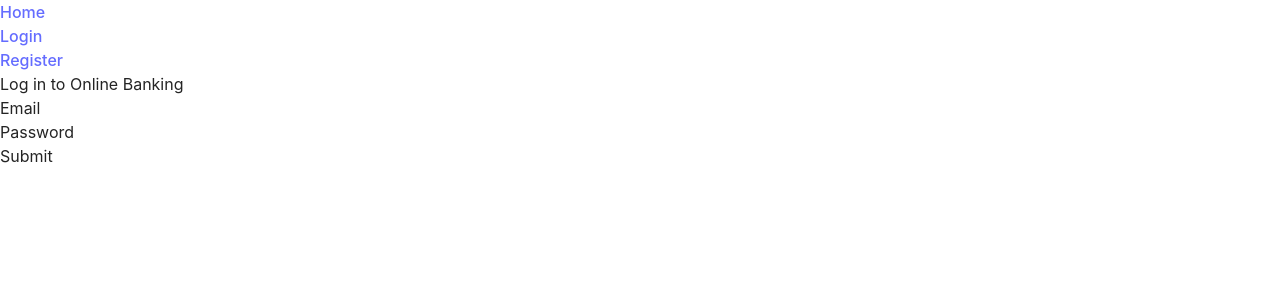
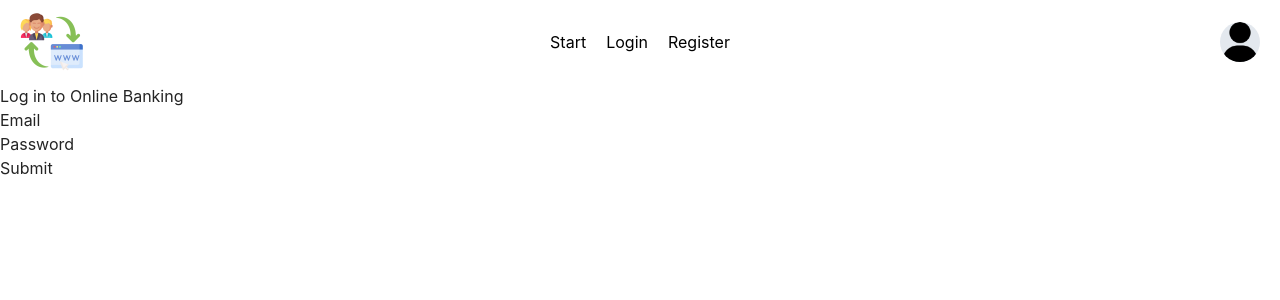
Before and after one commit to MikolekN/User-Behavior-Driven-Interface, a React (Vite) app in the folder frontend/: page /login in a window 1280 px wide. Shown: the top 300 px of the page. Built offline with nearby package versions, Linux system fonts and the light colour scheme.

Commit message:
Initial main menu code

```diff
--- /dev/null
+++ b/frontend/src/components/Layout/Dropdown/Dropdown.css
@@ -0,0 +1,55 @@
+.nav-item {
+    position: relative;
+}
+
+.nav-link {
+    cursor: pointer;
+    transition: font-weight 0.2s ease;
+}
+
+.nav-link.active {
+    font-weight: bold;
+}
+
+.nav-link:hover {
+    font-weight: bold;
+}
+
+.dropdown {
+    display: block;
+    white-space: nowrap;
+    position: absolute;
+    top: 100%;
+    left: 50%;
+    transform: translateX(-50%);
+    background-color: white;
+    box-shadow: 0px 8px 16px rgba(0, 0, 0, 0.2);
+    z-index: 1;
+    padding: 10px 0;
+    max-width: max-content;
+}
+
+.dropdown li {
+    display: block;
+    list-style: none;
+    cursor: pointer;
+    text-align: center;
+    margin: 0;
+}
+
+.dropdown li a {
+    padding: 8px 16px;
+    text-decoration: none;
+    color: black;
+    display: block;
+    transition: font-weight 0.2s ease;
+}
+
+.dropdown li:hover {
+    background-color: #f0f0f0;
+    font-weight: bold;
+}
+
+.dropdown li a:hover {
+    background-color: #f1f1f1;
+}
--- /dev/null
+++ b/frontend/src/components/Layout/Dropdown/Dropdown.tsx
@@ -0,0 +1,39 @@
+import React from 'react';
+import { Link } from 'react-router-dom';
+import './Dropdown.css';
+
+interface DropdownProps {
+  title: string;
+  options: { label: string; path: string }[];
+  isOpen: boolean;
+  isPersistent: boolean;
+  onToggle: () => void;
+  onHover: () => void;
+  onMouseLeave: () => void;
+}
+
+const Dropdown: React.FC<DropdownProps> = ({ title, options, isOpen, isPersistent, onToggle, onHover, onMouseLeave }) => {
+  return (
+    <li
+      className="nav-item"
+      onMouseEnter={onHover}
+      onMouseLeave={onMouseLeave}
+      onClick={onToggle}
+    >
+      <span className={`nav-link ${isPersistent ? 'active' : ''}`}>
+        {title}
+      </span>
+      {isOpen && (
+        <ul className="dropdown">
+          {options.map((option) => (
+            <li key={option.label}>
+              <Link to={option.path}>{option.label}</Link>
+            </li>
+          ))}
+        </ul>
+      )}
+    </li>
+  );
+};
+
+export default Dropdown;
--- /dev/null
+++ b/frontend/src/components/Layout/Layout.css
@@ -0,0 +1,42 @@
+.header {
+    display: flex;
+    justify-content: space-between;
+    align-items: center;
+    padding: 10px 20px;
+    position: relative;
+}
+
+.nav {
+    display: flex;
+    align-items: center;
+    position: absolute;
+    left: 50%;
+    transform: translateX(-50%);
+}
+
+.nav-list {
+    display: flex;
+    align-items: center;
+    list-style: none;
+}
+
+.nav-list li {
+    margin-right: 20px;
+    display: flex;
+    align-items: center;
+}
+
+.nav-list li:last-child {
+    margin-right: 0;
+}
+
+.nav-list a {
+    text-decoration: none;
+    color: black;
+    font-weight: normal;
+    transition: font-weight 0.2s ease;
+}
+
+.nav-list a:hover {
+    font-weight: bold;
+}
--- a/frontend/src/components/Layout/Layout.tsx
+++ b/frontend/src/components/Layout/Layout.tsx
@@ -1,5 +1,9 @@
-import React from 'react';
+import React, { useState } from 'react';
 import { Link } from 'react-router-dom';
+import './Layout.css';
+import Logo from './Logo/Logo.tsx';
+import Profile from './Profile/Profile.tsx';
+import Dropdown from './Dropdown/Dropdown.tsx';
 
 interface LayoutProps {
   isLoggedIn: boolean;
@@ -15,26 +19,115 @@ const Layout: React.FC<LayoutProps> = ({ isLoggedIn, setIsLoggedIn, username, se
     setUsername("");
   };
 
+  const [activeDropdown, setActiveDropdown] = useState<string | null>(null);
+  const [persistentDropdown, setPersistentDropdown] = useState<string | null>(null);
+
+  const handleDropdownToggle = (dropdownName: string) => {
+    if (persistentDropdown === dropdownName) {
+      // Close the currently persistent dropdown
+      setPersistentDropdown(null);
+      setActiveDropdown(null);
+    } else {
+      // Open the clicked dropdown persistently and close others
+      setPersistentDropdown(dropdownName);
+      setActiveDropdown(dropdownName);
+    }
+  };
+
+  const handleDropdownHover = (dropdownName: string) => {
+    // Always allow hover to open a dropdown
+    setActiveDropdown(dropdownName);
+
+    // If hovering over a different dropdown, remove persistence from the previous one
+    if (persistentDropdown !== dropdownName) {
+      setPersistentDropdown(null);
+    }
+  };
+
+  const handleMouseLeave = (dropdownName: string) => {
+    if (persistentDropdown !== dropdownName) {
+      // Close dropdown on mouse leave if it's not persistently open
+      setActiveDropdown(null);
+    }
+  };
+
   return (
     <div>
-      <header>
-        <nav>
-          <ul>
-            <li><Link to="/">Home</Link></li>
+      <header className="header">
+        <Logo/>
+
+        <nav className="nav">
+          <ul className="nav-list">
+            <li><Link to="/">Start</Link></li>
+
             {!isLoggedIn && (
               <>
                 <li><Link to="/login">Login</Link></li>
                 <li><Link to="/register">Register</Link></li>
               </>
             )}
+
             {isLoggedIn && (
-              <li>
-                <li><Link to="/dashboard">Dashboard</Link></li>
-                <button onClick={handleLogout}>Logout</button>
-              </li>
+              <>
+                <Dropdown
+                  title="Przelewy"
+                  options={[
+                    { label: 'Wykonaj przelew', path: '/' },
+                    { label: 'Historia przelewów', path: '/' },
+                    { label: 'Płatności cykliczne', path: '/' },
+                    { label: 'Pożyczki', path: '/' },
+                  ]}
+                  isOpen={activeDropdown === 'przelewy'}
+                  isPersistent={persistentDropdown === 'przelewy'}
+                  onToggle={() => handleDropdownToggle('przelewy')}
+                  onHover={() => handleDropdownHover('przelewy')}
+                  onMouseLeave={() => handleMouseLeave('przelewy')}
+                />
+
+                <Dropdown
+                  title="Ustawienia"
+                  options={[
+                    { label: 'Ustawienia1', path: '/' },
+                    { label: 'Ustawienia2', path: '/' },
+                  ]}
+                  isOpen={activeDropdown === 'ustawienia'}
+                  isPersistent={persistentDropdown === 'ustawienia'}
+                  onToggle={() => handleDropdownToggle('ustawienia')}
+                  onHover={() => handleDropdownHover('ustawienia')}
+                  onMouseLeave={() => handleMouseLeave('ustawienia')}
+                />
+
+                <Dropdown
+                  title="Finanse"
+                  options={[
+                    { label: 'Analizy miesięczne', path: '/' },
+                    { label: 'Analizy roczne', path: '/' },
+                  ]}
+                  isOpen={activeDropdown === 'finanse'}
+                  isPersistent={persistentDropdown === 'finanse'}
+                  onToggle={() => handleDropdownToggle('finanse')}
+                  onHover={() => handleDropdownHover('finanse')}
+                  onMouseLeave={() => handleMouseLeave('finanse')}
+                />
+
+                <li>
+                  <Link to="\login">Obsługa klienta</Link>
+                </li>
+
+                <li>
+                  <Link to="\login" onClick={handleLogout}>Panel administratora</Link>
+                </li>
+              </>
             )}
           </ul>
         </nav>
+
+        <Profile
+          isLoggedIn={isLoggedIn}
+          setIsLoggedIn={setIsLoggedIn}
+          setUsername={setUsername}
+        />
+
       </header>
       <main className="grid">
         {children}
--- /dev/null
+++ b/frontend/src/components/Layout/Logo/Logo.css
@@ -0,0 +1,14 @@
+.logo-container {
+    display: flex;
+    align-items: center; /* Vertically center the logo and company name */
+}
+
+.logo {
+    width: 64px;
+    height: auto;
+    margin-right: 10px; /* Space between logo and company name */
+}
+
+.company-name {
+    font-size: 24px; /* Adjust the size of the company name */
+}
--- /dev/null
+++ b/frontend/src/components/Layout/Logo/Logo.tsx
@@ -0,0 +1,14 @@
+import React, { useState } from 'react';
+import { Link } from 'react-router-dom';
+import logo from '../../../assets/images/logo.png';
+import "./Logo.css"
+
+const Logo = () => {
+    return (
+        <div className='logo-container'>
+            <img src={logo} alt="Logo" className="logo" />
+            {/* <h1 className="company-name"> Bank </h1> */}
+        </div>);
+};
+
+export default Logo;
--- /dev/null
+++ b/frontend/src/components/Layout/Profile/Profile.css
@@ -0,0 +1,54 @@
+.profile-container {
+    position: relative;
+}
+
+.profile-button {
+    width: 40px;
+    height: 40px;
+    background-color: #e3e8ee;
+    color: white;
+    border: none;
+    border-radius: 50%;
+    cursor: pointer;
+    display: flex;
+    align-items: center;
+    justify-content: center;
+    padding: 0;
+    overflow: hidden;
+    position: relative;
+}
+
+.profile-button:hover {
+    background-color: #b0b4b8;
+}
+
+.profile-dropdown {
+    position: absolute;
+    top: 100%;
+    right: 0;
+    background-color: white;
+    border: 1px solid #ddd;
+    box-shadow: 0px 8px 16px rgba(0, 0, 0, 0.2);
+    z-index: 1;
+    list-style: none;
+    padding: 0;
+    margin: 0;
+    min-width: 160px;
+    text-align: center;
+}
+
+.profile-dropdown li {
+    padding: 8px 16px;
+    cursor: pointer;
+}
+
+.profile-dropdown li a {
+    text-decoration: none;
+    color: black;
+    display: block;
+    width: 100%;
+}
+
+.profile-dropdown li:hover {
+    background-color: #f0f0f0;
+}
--- /dev/null
+++ b/frontend/src/components/Layout/Profile/Profile.tsx
@@ -0,0 +1,49 @@
+import { useState } from 'react';
+import './Profile.css';
+import icon from '../../../assets/images/user.png';
+
+interface ProfileProps {
+    isLoggedIn: boolean;
+    setIsLoggedIn: (loggedIn: boolean) => void;
+    setUsername: (username: string) => void;
+}
+
+const Profile: React.FC<ProfileProps>  = ({ isLoggedIn, setIsLoggedIn, setUsername }) => {
+    const handleLogout = () => {
+        setIsLoggedIn(false);
+        setUsername("");
+    };
+
+    const [dropdownOpen, setDropdownOpen] = useState(false);
+
+    const toggleDropdown = () => {
+        setDropdownOpen(!dropdownOpen);
+    };
+
+    return (
+        <div className="profile-container">
+            <button className="profile-button" onClick={toggleDropdown}>
+                {/* Replace with your profile icon or avatar */}
+                <img src={icon} alt="Profile" className="profile-icon" />
+            </button>
+            {dropdownOpen && (
+                <ul className="profile-dropdown">
+                    <li><a href="/profile">Profile</a></li>
+                    {!isLoggedIn && (
+                        <>
+                            <li><a href="/login" onClick={handleLogout}>Login</a></li>
+                            <li><a href="/register" onClick={handleLogout}>Register</a></li>
+                        </>
+                    )}
+                    {isLoggedIn && (
+                        <>
+                            <li><a href="/login" onClick={handleLogout}>Logout</a></li>
+                        </>
+                    )}
+                </ul>
+            )}
+        </div>
+    );
+};
+
+export default Profile;
```
Also changed, not shown: frontend/src/assets/images/logo.png (added), frontend/src/assets/images/user.png (added).
